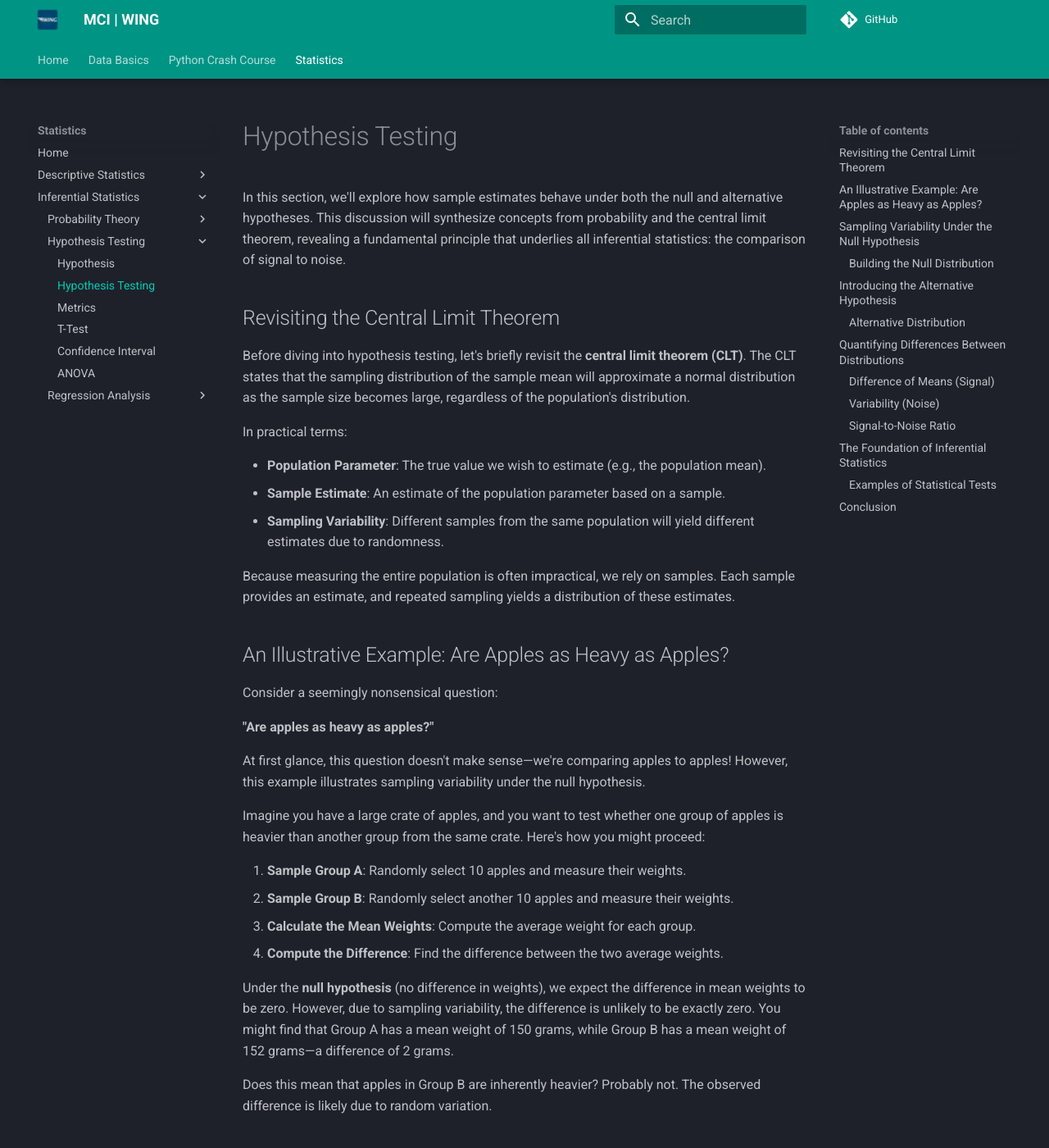
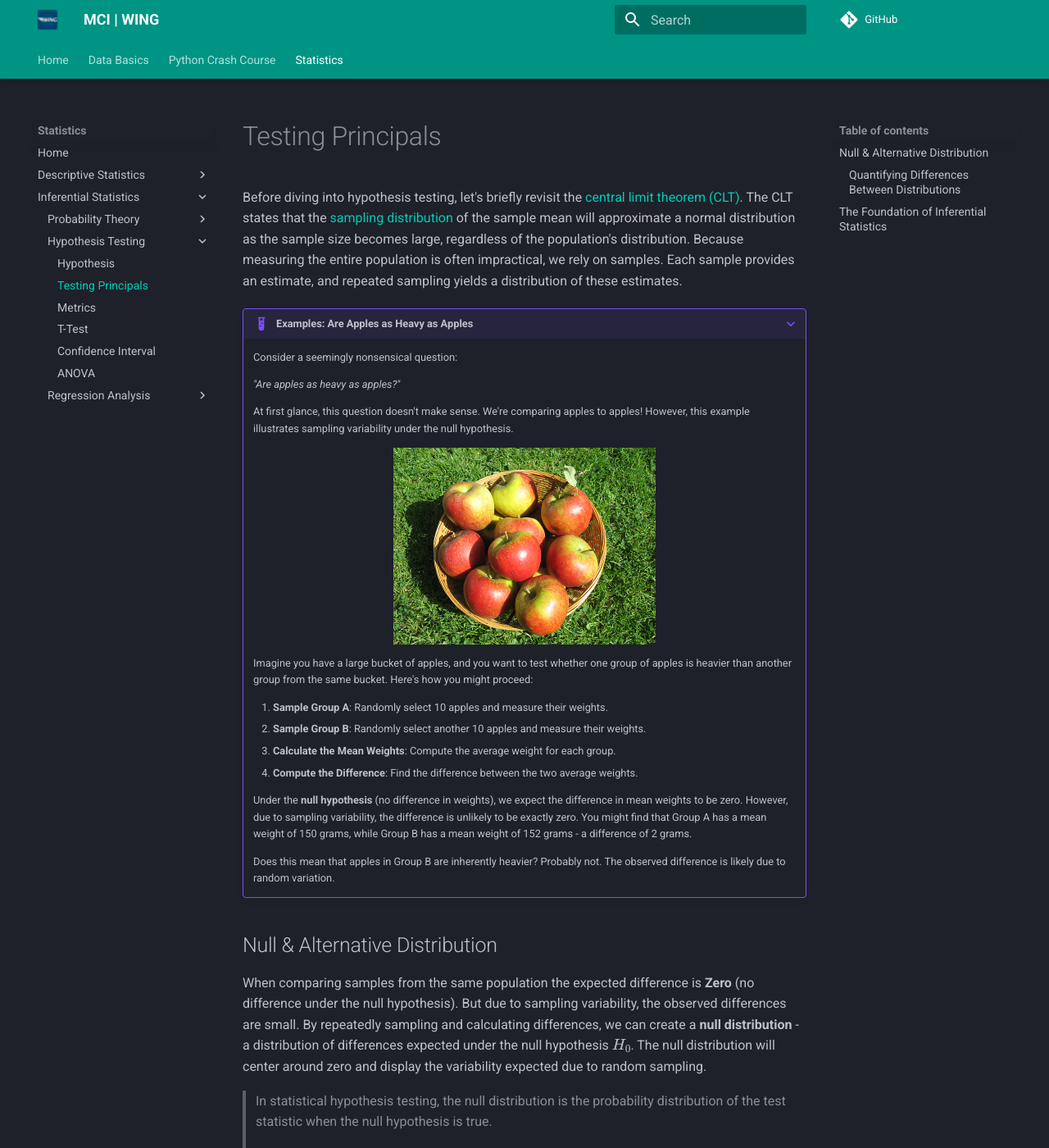
Before and after one commit to mciwing/mciwing.github.io, an MkDocs documentation site: the page built from docs/statistics/hypothesis/Testing.md, in a window 1280 px wide and 1400 px high. Shown: the whole window at 82% size. Built offline with MkDocs 1.6.1 and Material for MkDocs 9.7.7, drawn with Linux system fonts in a browser that asks for light colours; comment, search, counter and statistics services are not loaded; some of the changed text lies outside the part shown.

Commit message:
First draft of testing

```diff
--- a/docs/statistics/hypothesis/Testing.md
+++ b/docs/statistics/hypothesis/Testing.md
@@ -1,48 +1,37 @@
-# Hypothesis Testing
+# Testing Principals
 
-In this section, we'll explore how sample estimates behave under both the null and alternative hypotheses. This discussion will synthesize concepts from probability and the central limit theorem, revealing a fundamental principle that underlies all inferential statistics: the comparison of signal to noise.
+Before diving into hypothesis testing, let's briefly revisit the [central limit theorem (CLT)](../../statistics/probability/CentralLimitTheorem.md). The CLT states that the [sampling distribution](../../statistics/probability/Sampling.md#sample-distribution) of the sample mean will approximate a normal distribution as the sample size becomes large, regardless of the population's distribution. Because measuring the entire population is often impractical, we rely on samples. Each sample provides an estimate, and repeated sampling yields a distribution of these estimates.
 
-## Revisiting the Central Limit Theorem
+???+ example "Examples: Are Apples as Heavy as Apples"
 
-Before diving into hypothesis testing, let's briefly revisit the **central limit theorem (CLT)**. The CLT states that the sampling distribution of the sample mean will approximate a normal distribution as the sample size becomes large, regardless of the population's distribution.
+    Consider a seemingly nonsensical question:
 
-In practical terms:
+    *"Are apples as heavy as apples?"*
 
-- **Population Parameter**: The true value we wish to estimate (e.g., the population mean).
-- **Sample Estimate**: An estimate of the population parameter based on a sample.
-- **Sampling Variability**: Different samples from the same population will yield different estimates due to randomness.
+    At first glance, this question doesn't make sense. We're comparing apples to apples! However, this example illustrates sampling variability under the null hypothesis.
 
-Because measuring the entire population is often impractical, we rely on samples. Each sample provides an estimate, and repeated sampling yields a distribution of these estimates.
+    <figure markdown="span">
+    ![Image title](../../assets/statistics/apple.jpg){width=50% }
+    </figure>
 
-## An Illustrative Example: Are Apples as Heavy as Apples?
+    Imagine you have a large bucket of apples, and you want to test whether one group of apples is heavier than another group from the same bucket. Here's how you might proceed:
 
-Consider a seemingly nonsensical question:
+    1. **Sample Group A**: Randomly select 10 apples and measure their weights.
+    2. **Sample Group B**: Randomly select another 10 apples and measure their weights.
+    3. **Calculate the Mean Weights**: Compute the average weight for each group.
+    4. **Compute the Difference**: Find the difference between the two average weights.
 
-**"Are apples as heavy as apples?"**
+    Under the **null hypothesis** (no difference in weights), we expect the difference in mean weights to be zero. However, due to sampling variability, the difference is unlikely to be exactly zero. You might find that Group A has a mean weight of 150 grams, while Group B has a mean weight of 152 grams - a difference of 2 grams.
 
-At first glance, this question doesn't make sense—we're comparing apples to apples! However, this example illustrates sampling variability under the null hypothesis.
+    Does this mean that apples in Group B are inherently heavier? Probably not. The observed difference is likely due to random variation.
 
-Imagine you have a large crate of apples, and you want to test whether one group of apples is heavier than another group from the same crate. Here's how you might proceed:
+## Null & Alternative Distribution
 
-1. **Sample Group A**: Randomly select 10 apples and measure their weights.
-2. **Sample Group B**: Randomly select another 10 apples and measure their weights.
-3. **Calculate the Mean Weights**: Compute the average weight for each group.
-4. **Compute the Difference**: Find the difference between the two average weights.
+When comparing samples from the same population the expected difference is **Zero** (no difference under the null hypothesis). But due to sampling variability, the observed differences are small. By repeatedly sampling and calculating differences, we can create a **null distribution** - a distribution of differences expected under the null hypothesis \( H_0 \). The null distribution will center around zero and display the variability expected due to random sampling.
 
-Under the **null hypothesis** (no difference in weights), we expect the difference in mean weights to be zero. However, due to sampling variability, the difference is unlikely to be exactly zero. You might find that Group A has a mean weight of 150 grams, while Group B has a mean weight of 152 grams—a difference of 2 grams.
-
-Does this mean that apples in Group B are inherently heavier? Probably not. The observed difference is likely due to random variation.
-
-## Sampling Variability Under the Null Hypothesis
-
-When comparing samples from the same population:
-
-- **Expected Difference**: Zero (no difference under the null hypothesis).
-- **Observed Differences**: Small variations due to randomness.
-
-By repeatedly sampling and calculating differences, we can create a **null distribution**—a distribution of differences expected under the null hypothesis.
-
-### Building the Null Distribution
+> In statistical hypothesis testing, the null distribution is the probability distribution of the test statistic when the null hypothesis is true.
+>
+> -- <cite>Kent W. Staley - An Introduction to the Philosophy of Science</cite>
 
 To build the null distribution:
 
@@ -50,45 +39,24 @@
 2. **Calculate Differences**: For each pair, compute the difference in sample means.
 3. **Plot the Differences**: Create a histogram of these differences.
 
-The null distribution will center around zero and display the variability expected due to random sampling.
+The alternative hypothesis posits that there is a genuine difference between groups. Therefore, under the alternative hypothesis, the distribution of differences shifts away from zero. The **alternative distribution** represents the expected differences if the alternative hypothesis is true.
 
-## Introducing the Alternative Hypothesis
+The goal now is, to calculate the probability that those two distributions (Null and Alternative) are different from each other.
 
-The **alternative hypothesis** posits that there is a genuine difference between groups.
-
-- **Example**: Suppose we introduce a fertilizer to one group of plants and not to another. We hypothesize that the fertilized plants will grow taller.
-
-Under the alternative hypothesis, the distribution of differences shifts away from zero.
-
-### Alternative Distribution
-
-The alternative distribution represents the expected differences if the alternative hypothesis is true. It reflects:
-
-- **Effect Size**: The true difference between populations.
-- **Variability**: Similar to the null distribution but centered around the true effect.
-
-## Quantifying Differences Between Distributions
-
-To assess whether an observed difference is significant, we need to consider both the **difference of means** and the **variability** in the data.
-
-### Difference of Means (Signal)
-
-The **signal** represents the effect we're trying to detect:
+### Quantifying Differences Between Distributions
+To assess whether an observed difference is [significant](../../statistics/hypothesis/Metrics.md#significance), we need to consider both the **difference of means** and the **variability** in the data.
+The difference of means (DOM) - sometimes called signal - can be calculated by using:
 
 \[
-\text{Signal} = \text{Mean of Group 1} - \text{Mean of Group 2}
+\text{DOM} = \text{Mean of Group 1} - \text{Mean of Group 2}
 \]
 
-### Variability (Noise)
+On the other hand, there are two different kind of variability - or noise - in the data:
 
-The **noise** represents the inherent variability in the data:
+- **Standard Deviation** (StD): Measures the spread of data within each group.
+- **Standard Error** (SE): Estimates the variability of the sample mean.
 
-- **Standard Deviation**: Measures the spread of data within each group.
-- **Standard Error**: Estimates the variability of the sample mean.
-
-### Signal-to-Noise Ratio
-
-The **signal-to-noise ratio** quantifies how pronounced the effect is relative to the variability:
+To quantify the differences between the distributions, the **signal-to-noise ratio** can be calculated:
 
 \[
 \text{Signal-to-Noise Ratio} = \frac{\text{Difference of Means}}{\text{Measure of Variability}}
@@ -104,21 +72,8 @@
 - **Account for Variability**: Consider the variability in the data.
 - **Determine Significance**: Use the signal-to-noise ratio to infer whether the effect is statistically significant.
 
-### Examples of Statistical Tests
+Examples of Statistical Tests:
 
-- **t-test**: Compares the means of two groups relative to the variability within the groups.
-- **ANOVA**: Analyzes differences among group means in a sample.
-- **Regression Analysis**: Assesses the relationship between variables, considering residual variability.
-
-## Conclusion
-
-In this section, we've explored how distributions of sample estimates under the null and alternative hypotheses help us understand and perform hypothesis testing. The key takeaway is that all inferential statistics fundamentally evaluate a signal-to-noise ratio:
-
-- **Signal**: The effect or difference we're testing for.
-- **Noise**: The variability inherent in the data.
-
-By understanding this principle, we gain deeper insight into how statistical tests work and how to interpret their results.
-
----
-
-Feel free to integrate this content into your Markdown file, adjusting examples or explanations to better suit your context.
+- [t-test](../../statistics/hypothesis/Ttest.md): Compares the means of two groups relative to the variability within the groups.
+- [ANOVA](../../statistics/hypothesis/ANOVA.md): Analyzes differences among group means in a sample.
+- [Regression Analysis](../../statistics/regression/General.md): Assesses the relationship between variables, considering residual variability.
```
Also changed, not shown: docs/assets/statistics/apple.jpg (added).
